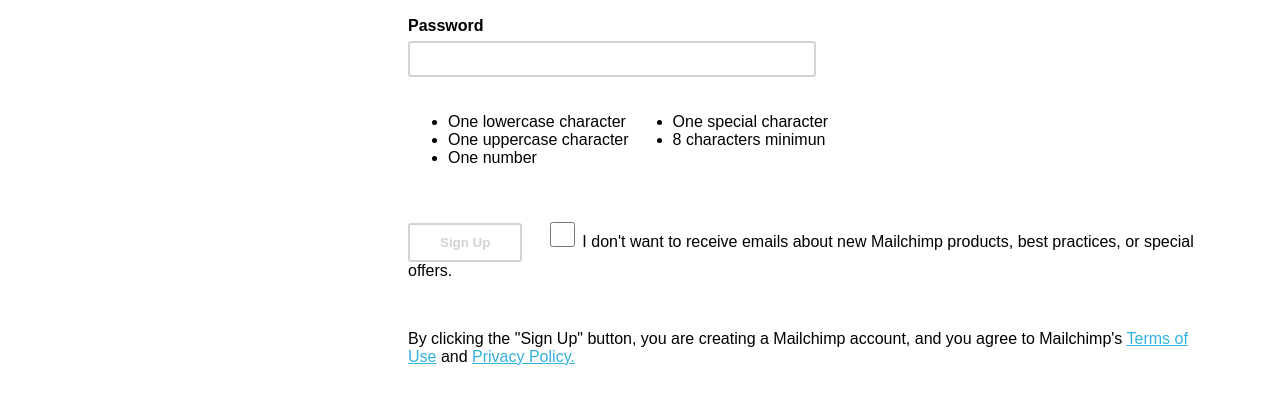
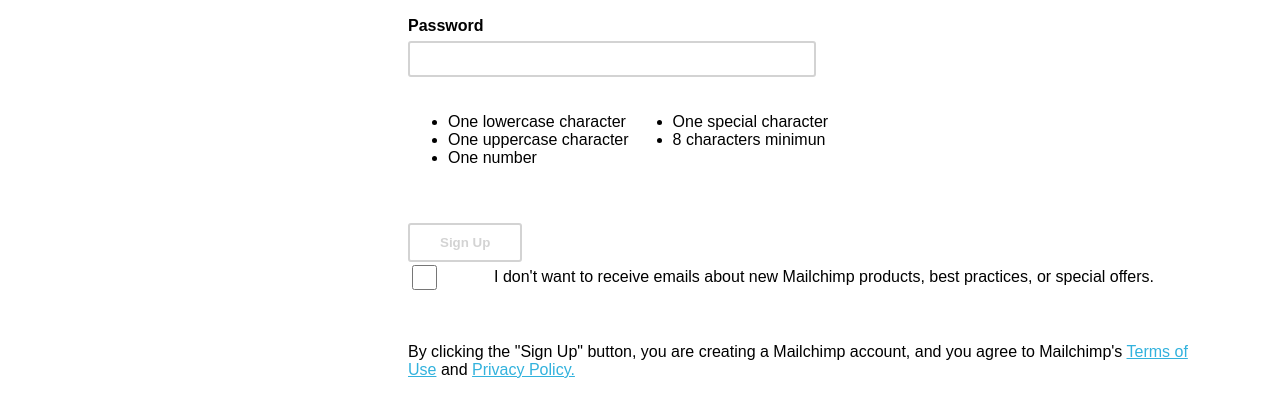
Before and after one commit to Rociliu/mailchimp, a plain HTML site: page index.html in a window 1280 px wide. Shown: the part 371-788 px from the top of the page. Drawn offline with Linux system fonts and the light colour scheme.

Commit message:
modificado buttons

```diff
--- a/index.html
+++ b/index.html
@@ -1,5 +1,6 @@
 <!DOCTYPE html>
 <html lang="es">
+
 <head>
     <meta charset="UTF-8">
     <meta http-equiv="X-UA-Compatible" content="IE=edge">
@@ -7,6 +8,7 @@
     <link rel="stylesheet" href="styles.css">
     <title>Mailchimp</title>
 </head>
+
 <body>
     <span class="logo">
         <img src="./images/mailchimp.png" alt="logo">
@@ -15,7 +17,9 @@
     <div class="principal">
         <h1>Welcome to Mailchimp</h1>
 
-    <div class="header"><p>Find your people. Engage your customers. Build yor brand. Do it all with Mailchimp's Marketing Platform. Already have an account?</p>
+        <div class="header">
+            <p>Find your people. Engage your customers. Build yor brand. Do it all with Mailchimp's Marketing Platform.
+                Already have an account?</p>
             <a href="#">Log in</a>
         </div>
         </header>
@@ -45,19 +49,26 @@
                         <li>8 characters minimun</li>
                     </ul>
                 </div>
+                <div class="buttons">
                     <button>Sign Up</button>
                     <div class="checkbox">
                         <input type="checkbox" id="preference">
                         <label for="preference">
-                <span><p>I don't want to receive emails about new Mailchimp products, best practices, or special offers.</p></span>
+                            <span>
+                            <p>I don't want to receive emails about new Mailchimp products, best practices, or special
+                                offers.</p>
+                            </span>
                         </label>
+                    </div>
                 </div>
             </form>
         </main>
 
         <footer>
-    <p>By clicking the "Sign Up" button, you are creating a Mailchimp account, and you agree to Mailchimp's <a href="#">Terms of Use</a> and <a href="#">Privacy Policy.</a></p>
+            <p>By clicking the "Sign Up" button, you are creating a Mailchimp account, and you agree to Mailchimp's <a
+                    href="#">Terms of Use</a> and <a href="#">Privacy Policy.</a></p>
         </footer>
     </div>
 </body>
+
 </html>
--- a/styles.css
+++ b/styles.css
@@ -70,7 +70,12 @@ ul{
    }
 
 .checkbox{
-    display:inline;
+    display: flex;
+    flex-direction: row;
+    flex-wrap: nowrap;
+    align-content: center;
+    justify-content: space-evenly;
+    align-items: stretch;
 }
 .checkbox label{
     margin:auto;
```
Lines whose indentation alone changed are shown as unchanged.
